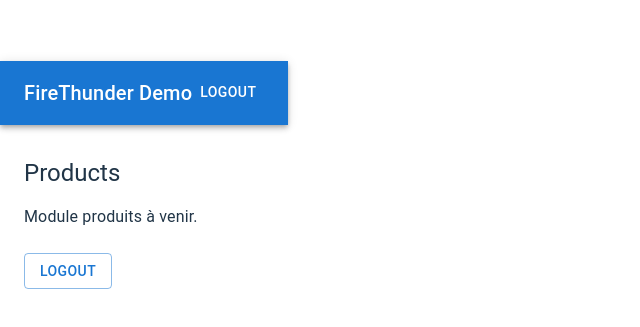
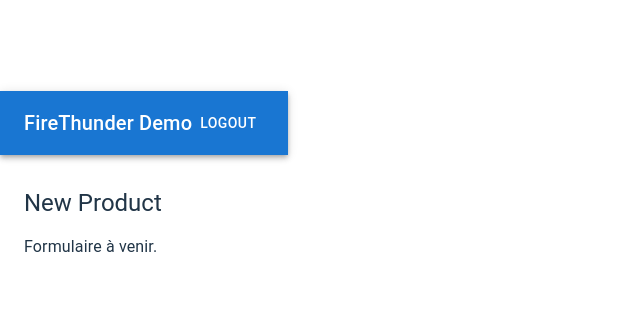
Before and after one commit to Saad-Elmir/firethunder-demo, a React app in the folder frontend/: page /products/new in a window 1280 px wide. Before the commit this address led to /products. Shown: the part 209-536 px from the top of the page, without its empty margins (0-640 px from the left). Built offline with nearby package versions, Linux system fonts and the light colour scheme; sample sign-in values are in the browser's storage; the HTML template or start-up script is replaced by a standard one.

Commit message:
feat: protect product routes

```diff
--- a/frontend/src/AppRoutes.tsx
+++ b/frontend/src/AppRoutes.tsx
@@ -1,6 +1,8 @@
 import { Routes, Route, Navigate } from "react-router-dom";
 import LoginPage from "./pages/LoginPage";
 import ProductsPage from "./pages/ProductsPage";
+import ProductNewPage from "./pages/ProductNewPage";
+import ProductEditPage from "./pages/ProductEditPage";
 import RequireAuth from "./routes/RequireAuth";
 import { isAuthed } from "./auth";
 
@@ -8,6 +10,7 @@ export default function AppRoutes() {
   return (
     <Routes>
       <Route path="/login" element={<LoginPage />} />
+
       <Route
         path="/products"
         element={
@@ -16,6 +19,25 @@ export default function AppRoutes() {
           </RequireAuth>
         }
       />
+
+      <Route
+        path="/products/new"
+        element={
+          <RequireAuth>
+            <ProductNewPage />
+          </RequireAuth>
+        }
+      />
+
+      <Route
+        path="/products/:id/edit"
+        element={
+          <RequireAuth>
+            <ProductEditPage />
+          </RequireAuth>
+        }
+      />
+
       <Route path="/" element={<Navigate to={isAuthed() ? "/products" : "/login"} replace />} />
       <Route path="*" element={<Navigate to="/" replace />} />
     </Routes>
--- /dev/null
+++ b/frontend/src/pages/ProductEditPage.tsx
@@ -0,0 +1,13 @@
+import { Container, Typography } from "@mui/material";
+import { useParams } from "react-router-dom";
+
+export default function ProductEditPage() {
+  const { id } = useParams();
+
+  return (
+    <Container sx={{ py: 4 }}>
+      <Typography variant="h5">Edit Product</Typography>
+      <Typography sx={{ mt: 2 }}>Product ID: {id}</Typography>
+    </Container>
+  );
+}
--- /dev/null
+++ b/frontend/src/pages/ProductNewPage.tsx
@@ -0,0 +1,10 @@
+import { Container, Typography } from "@mui/material";
+
+export default function ProductNewPage() {
+  return (
+    <Container sx={{ py: 4 }}>
+      <Typography variant="h5">New Product</Typography>
+      <Typography sx={{ mt: 2 }}>Formulaire à venir.</Typography>
+    </Container>
+  );
+}
```
